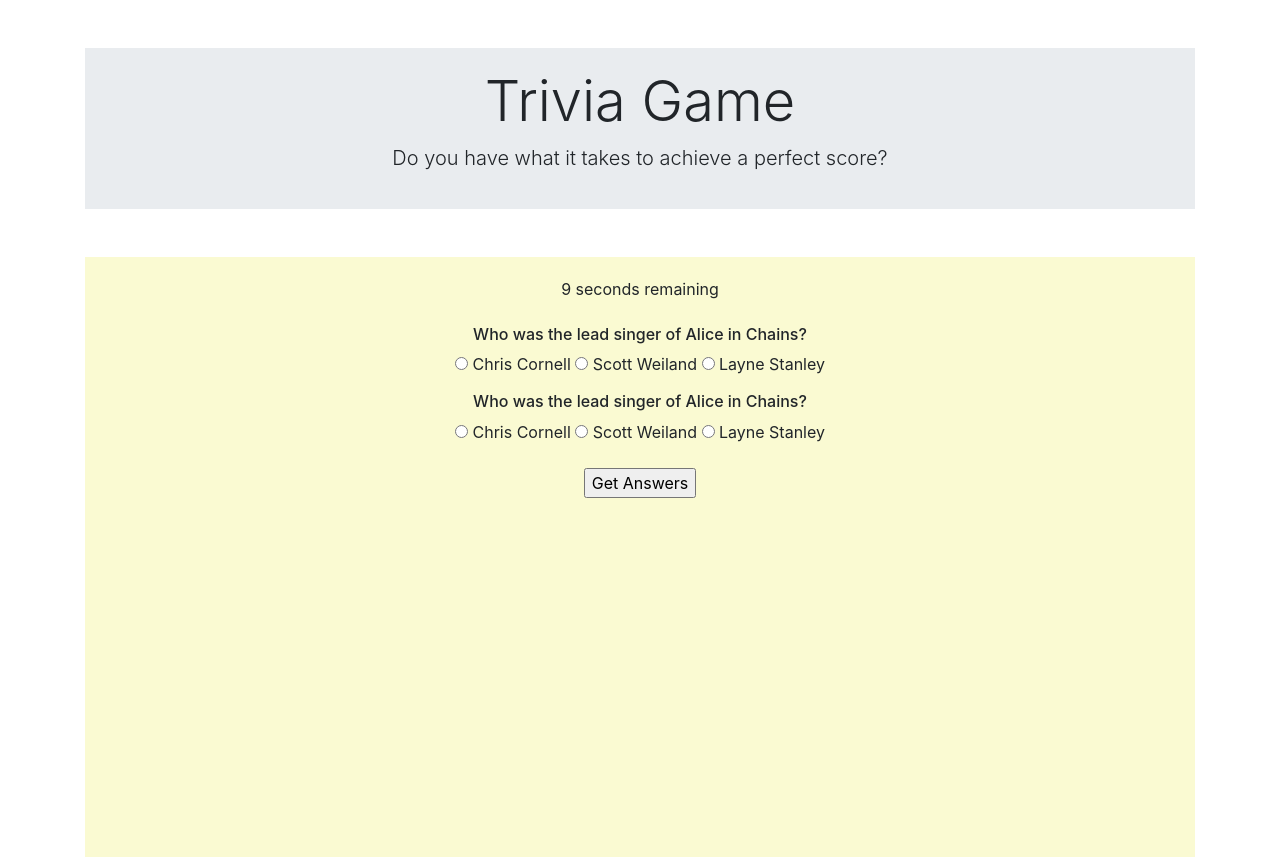
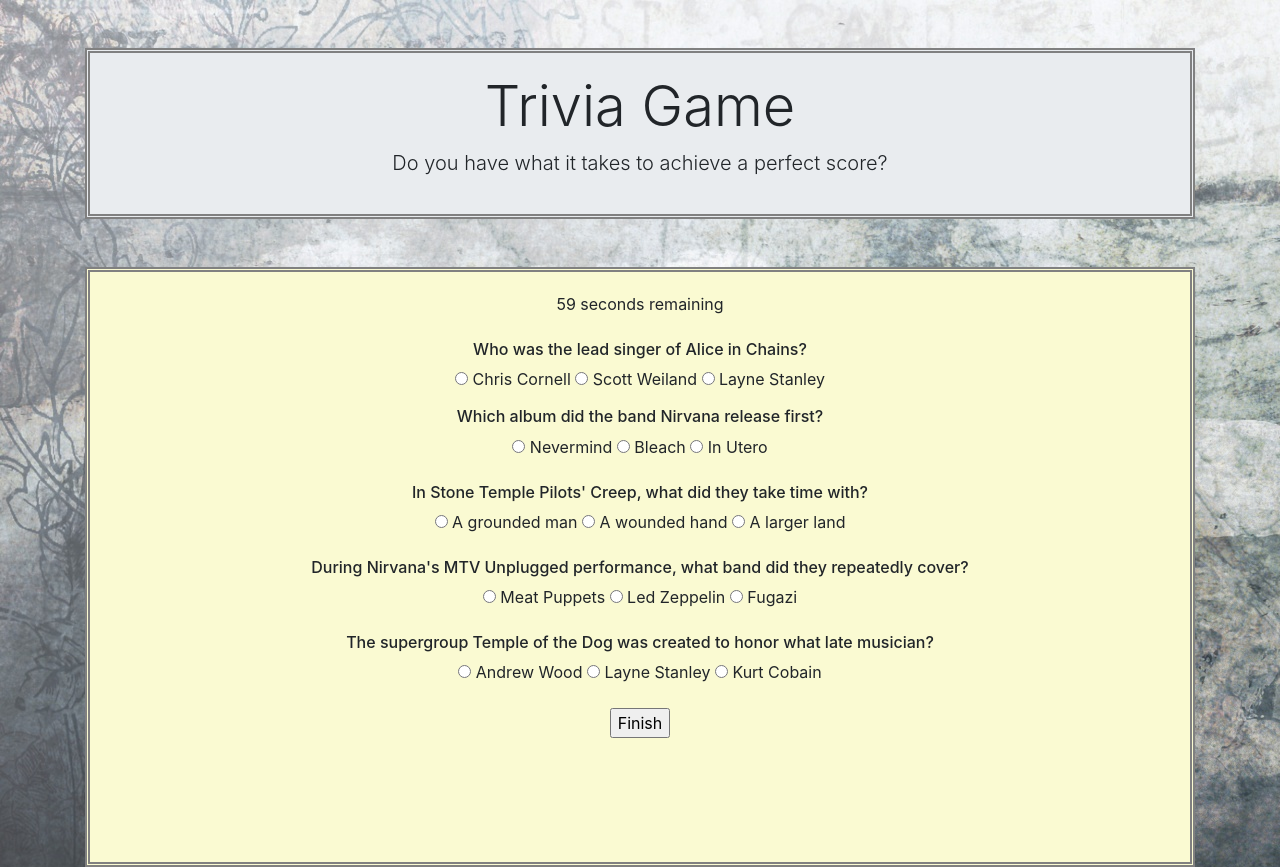
Before and after one commit to BlakeB95/TriviaGame, a plain HTML site: page index.html in a window 1280 px wide. Both pictures are taken after a click on the button "Begin!". Drawn offline with nearby package versions, Linux system fonts and the light colour scheme.

Commit message:
finished

```diff
--- a/assets/css/style.css
+++ b/assets/css/style.css
@@ -7,10 +7,16 @@
     background: lightgoldenrodyellow;
     width: 100%;
     height: 600px;
+    border-width:  5px;
+    border-style: double;
+    border-color: gray;
 }
 
 .jumbotron {
     padding: 20px;
+    border-width:  5px;
+    border-style: double;
+    border-color: gray;
 }
 
 #start {
@@ -32,3 +38,8 @@
 #countdown {
     padding-top: 20px;
 }
+
+body {
+    background-image: url("../images/bg.jpg");
+    background-color: #cccccc;
+   }
--- a/assets/javascript/app.js
+++ b/assets/javascript/app.js
@@ -4,7 +4,7 @@
     $("#start").click(function(){
 
         //start timer
-        var timeleft = 10;
+        var timeleft = 60;
         var downloadTimer = setInterval(function(){
             $("#countdown").html(timeleft + " seconds remaining");
             timeleft -= 1;
@@ -31,15 +31,45 @@
 
         $(".questions").append("<div id='secondQuestion'>");
         $("#secondQuestion").append("<form>");
-            $("#secondQuestion").append("<h6>Who was the lead singer of Alice in Chains?</h6>");
-            $("#secondQuestion").append("<input type='radio' name='secAns' value='y'> Chris Cornell ");
-            $("#secondQuestion").append("<input type='radio' name='secAns' value='n'> Scott Weiland ");
-            $("#secondQuestion").append("<input type='radio' name='secAns' value='n'> Layne Stanley ");
+            $("#secondQuestion").append("<h6>Which album did the band Nirvana release first?</h6>");
+            $("#secondQuestion").append("<input type='radio' name='secAns' value='n'> Nevermind ");
+            $("#secondQuestion").append("<input type='radio' name='secAns' value='y'> Bleach ");
+            $("#secondQuestion").append("<input type='radio' name='secAns' value='n'> In Utero ");
             $("#secondQuestion").append("</form>");
         $("#secondQuestion").append("</div");
         $(".questions").append("</div>");
 
-        $(".questions").append("<div><br><p><input id='getAns' type='button' value='Get Answers'></p></div>")
+        $(".questions").append("<div id='thirdQuestion'><br>");
+        $("#thirdQuestion").append("<form>");
+        $("#thirdQuestion").append("<h6>In Stone Temple Pilots' <i>Creep</i>, what did they take time with?</h6>");
+            $("#thirdQuestion").append("<input type='radio' name='thirdAns' value='n'> A grounded man ");
+            $("#thirdQuestion").append("<input type='radio' name='thirdAns' value='y'> A wounded hand ");
+            $("#thirdQuestion").append("<input type='radio' name='thirdAns' value='n'> A larger land ");
+            $("#thirdQuestion").append("<form>");
+        $("#thirdQuestion").append("<div>");
+        $(".questions").append("</div>");
+
+        $(".questions").append("<div id='fourthQuestion'><br>");
+        $("#fourthQuestion").append("<form>");
+        $("#fourthQuestion").append("<h6>During Nirvana's MTV Unplugged performance, what band did they repeatedly cover?</h6>");
+            $("#fourthQuestion").append("<input type='radio' name='fourthAns' value='y'> Meat Puppets ");
+            $("#fourthQuestion").append("<input type='radio' name='fourthAns' value='n'> Led Zeppelin ");
+            $("#fourthQuestion").append("<input type='radio' name='fourthAns' value='n'> Fugazi ");
+            $("#fourthQuestion").append("<form>");
+        $("#fourthQuestion").append("<div>");
+        $(".questions").append("</div>");
+
+        $(".questions").append("<div id='fifthQuestion'><br>");
+        $("#fifthQuestion").append("<form>");
+        $("#fifthQuestion").append("<h6>The supergroup Temple of the Dog was created to honor what late musician?</h6>");
+            $("#fifthQuestion").append("<input type='radio' name='fifthAns' value='y'> Andrew Wood ");
+            $("#fifthQuestion").append("<input type='radio' name='fifthAns' value='n'> Layne Stanley ");
+            $("#fifthQuestion").append("<input type='radio' name='fifthAns' value='n'> Kurt Cobain ");
+            $("#fifthQuestion").append("<form>");
+        $("#fifthQuestion").append("<div>");
+        $(".questions").append("</div>");
+
+        $(".questions").append("<div><br><p><input id='getAns' type='button' value='Finish'></p></div>")
 
         //calc score and display to user
         var vals = [];
@@ -53,7 +83,10 @@
         $("input[id='getAns']").click(function() {
             firstVal = $('input:radio[name=firstAns]:checked').val();
             secVal = $('input:radio[name=secAns]:checked').val();
-            vals = [firstVal, secVal];
+            thirdVal = $('input:radio[name=thirdAns]:checked').val();
+            fourthVal = $('input:radio[name=fourthAns]:checked').val();
+            fifthVal = $('input:radio[name=fifthAns]:checked').val();
+            vals = [firstVal, secVal, thirdVal, fourthVal, fifthVal];
 
             for(i=0;i<vals.length;i++){
                 if(vals[i] == "y"){
@@ -74,7 +107,10 @@
         function finish(){
             firstVal = $('input:radio[name=firstAns]:checked').val();
             secVal = $('input:radio[name=secAns]:checked').val();
-            vals = [firstVal, secVal];
+            thirdVal = $('input:radio[name=thirdAns]:checked').val();
+            fourthVal = $('input:radio[name=fourthAns]:checked').val();
+            fifthVal = $('input:radio[name=fifthAns]:checked').val();
+            vals = [firstVal, secVal, thirdVal, fourthVal, fifthVal];
 
             for(i=0;i<vals.length;i++){
                 if(vals[i] == "y"){
```
Also changed, not shown: assets/images/bg.jpg (added).
